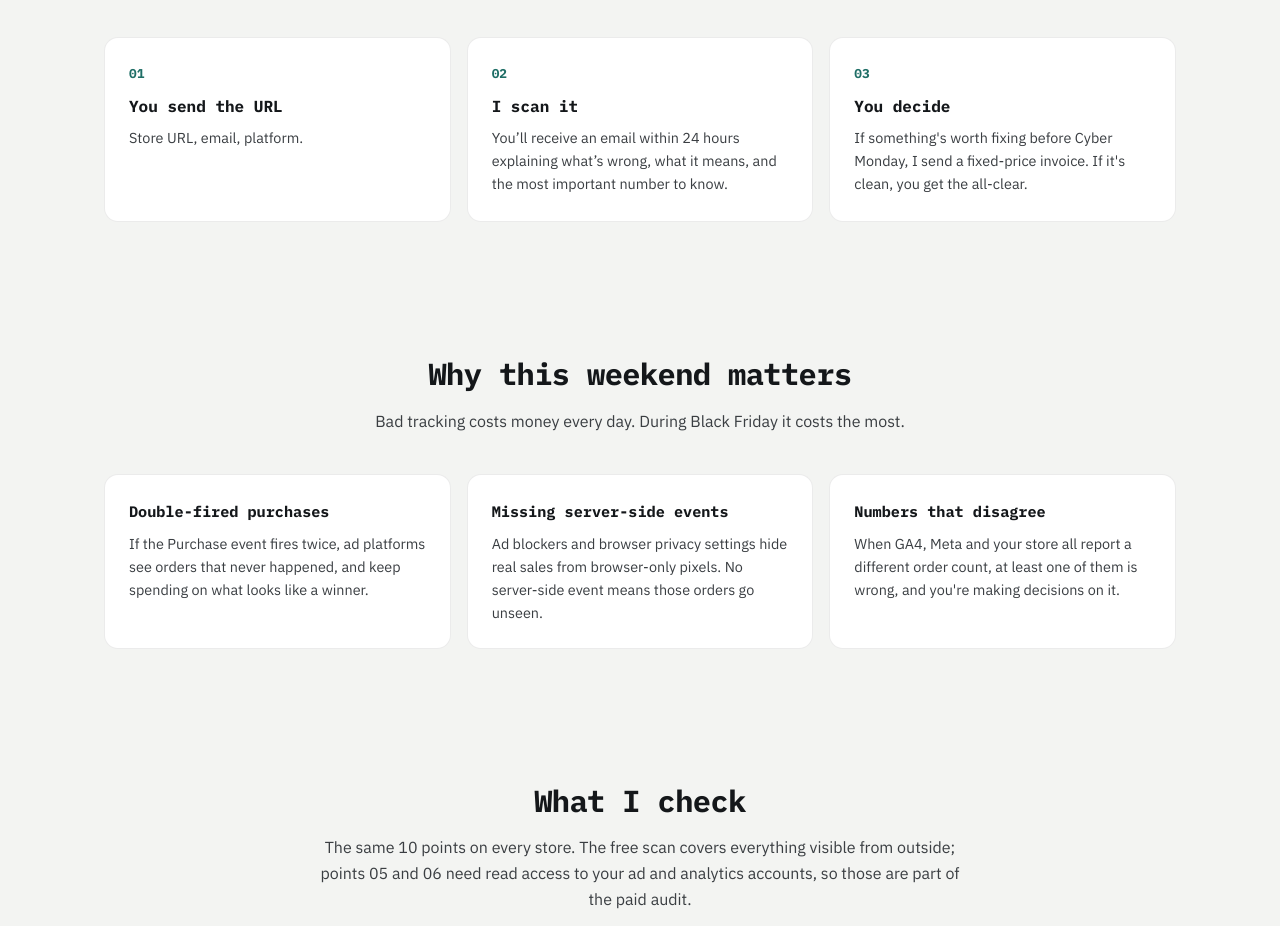
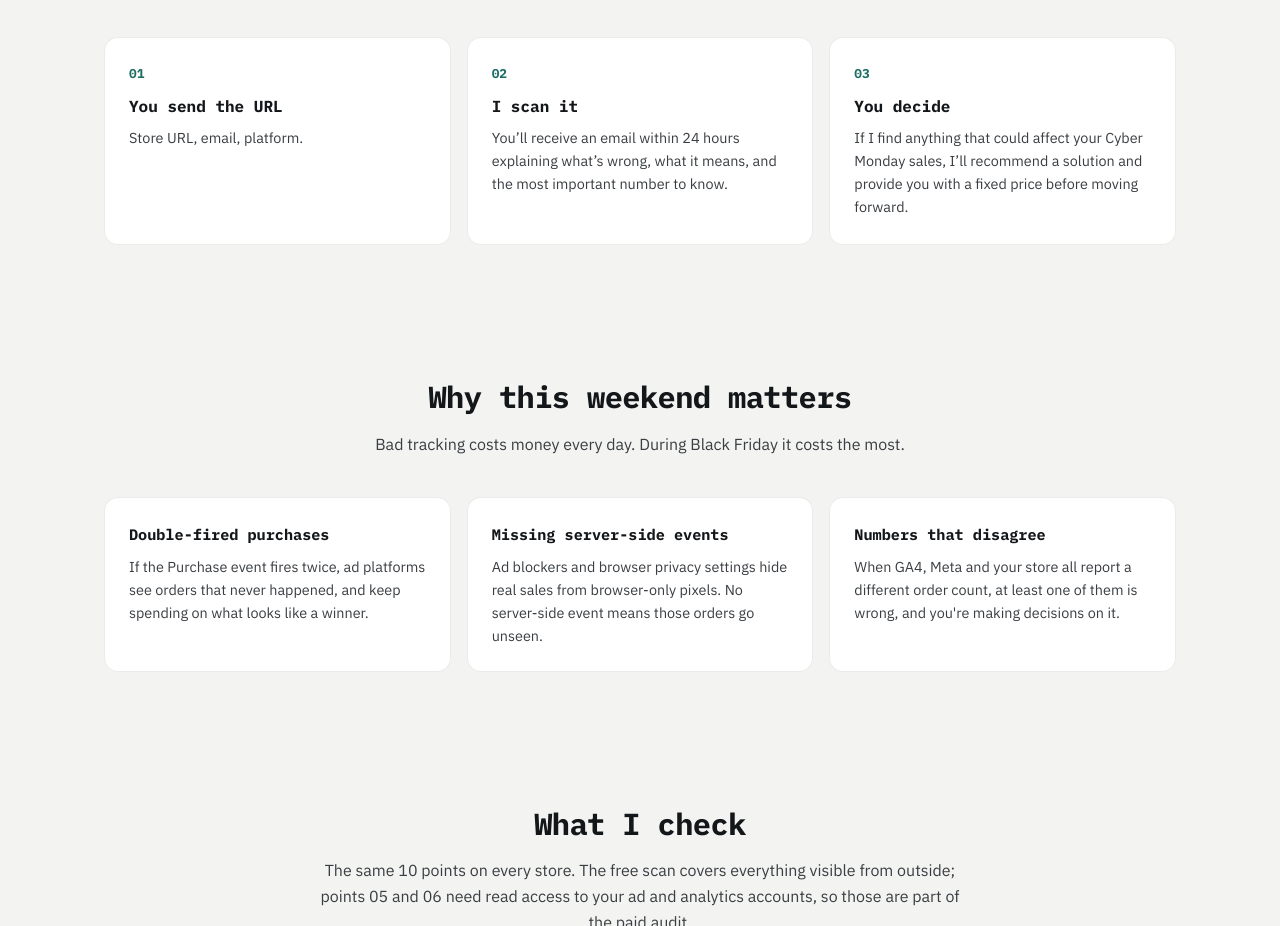
Before and after one commit to jingyen/jeffcheung.ai, a plain HTML site: page docs/bfcm.html in a window 1280 px wide. Shown: the part 821-1747 px from the top of the page. Drawn offline with Linux system fonts and the light colour scheme.

Commit message:
bfcm: reword step 03

```diff
--- a/docs/bfcm.html
+++ b/docs/bfcm.html
@@ -226,7 +226,7 @@
       <div class="steps">
         <div class="step"><div class="num">01</div><h3>You send the URL</h3><p>Store URL, email, platform.</p></div>
         <div class="step"><div class="num">02</div><h3>I scan it</h3><p>You’ll receive an email within 24 hours explaining what’s wrong, what it means, and the most important number to know.</p></div>
-        <div class="step"><div class="num">03</div><h3>You decide</h3><p>If something's worth fixing before Cyber Monday, I send a fixed-price invoice. If it's clean, you get the all-clear.</p></div>
+        <div class="step"><div class="num">03</div><h3>You decide</h3><p>If I find anything that could affect your Cyber Monday sales, I’ll recommend a solution and provide you with a fixed price before moving forward.</p></div>
       </div>
     </div></section>
 
```
